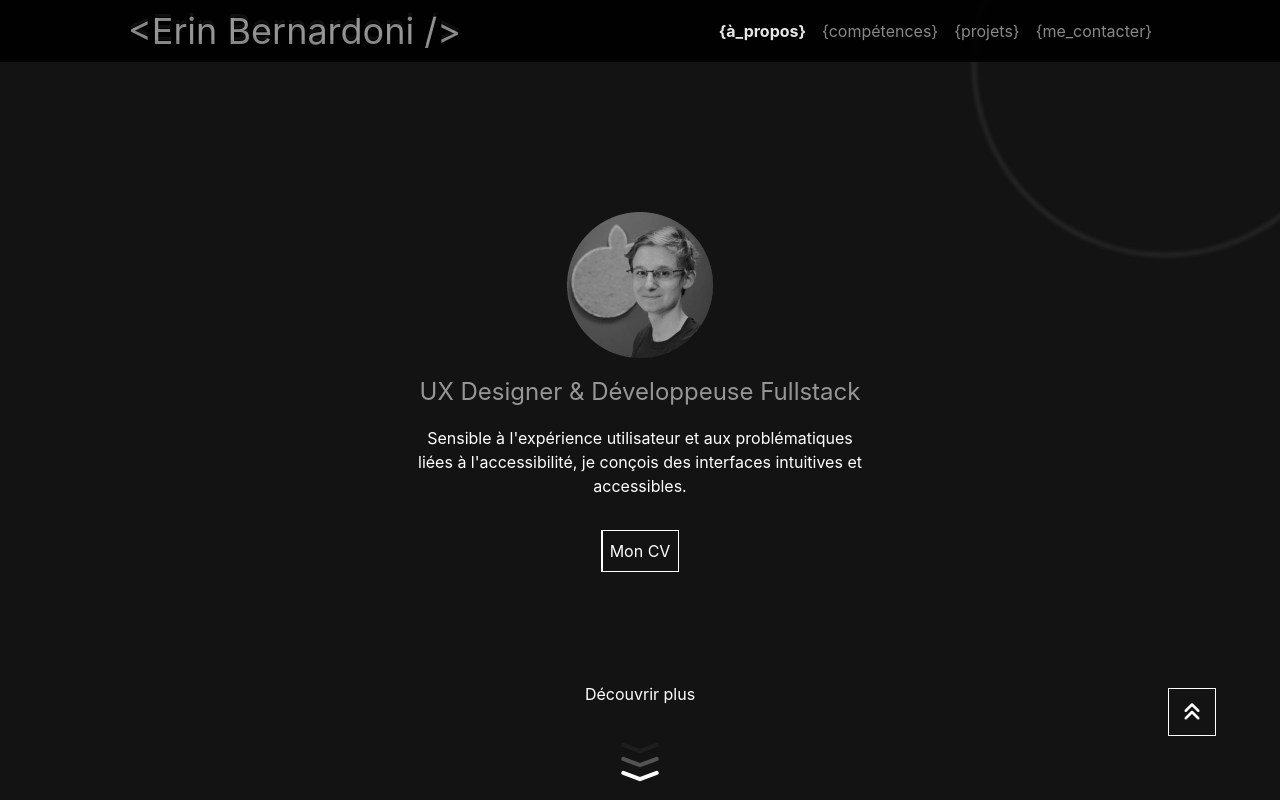
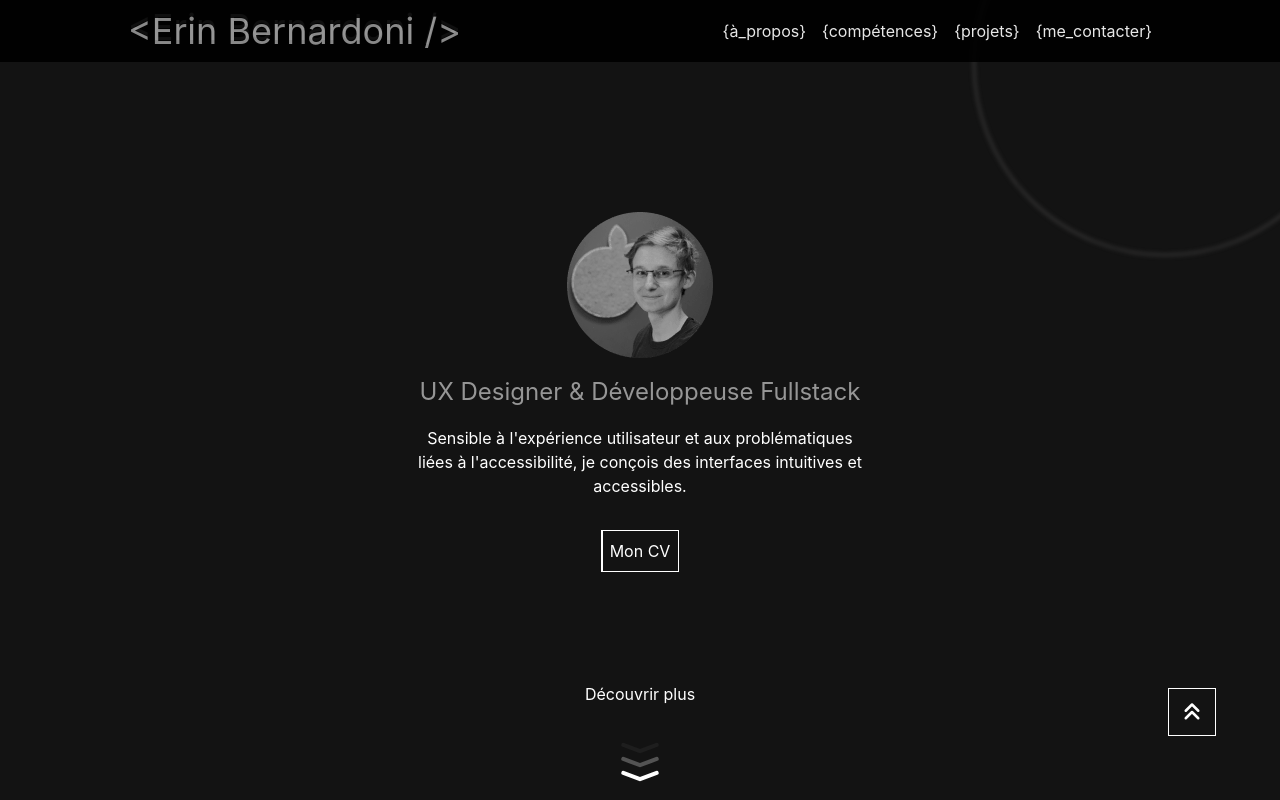
Before and after one commit to Jin-gie/portfolio, a React (Create React App) app: page / in a window 1280 px wide. Shown: the top 800 px of the page. Built offline with nearby package versions, Linux system fonts and the light colour scheme.

Commit message:
Spy on nav links

```diff
--- a/src/components/Nav/Nav.jsx
+++ b/src/components/Nav/Nav.jsx
@@ -2,7 +2,7 @@ import React, { useState, useEffect, useRef } from 'react'
 import "./Nav.css";
 import { useNavigate } from 'react-router-dom';
 import { Link as LinkNav } from 'react-router-dom';
-import { Link as LinkScroll } from 'react-scroll';
+import { Link as LinkScroll, Events, scrollSpy } from 'react-scroll';
 
 function Nav(props) {
   const [selected, setSelected] = useState(0);
@@ -38,6 +38,27 @@ function Nav(props) {
   //   };
   // }, [props.sections]);
 
+  useEffect(() => {
+    // Registering the 'begin' event and logging it to the console when triggered.
+    Events.scrollEvent.register('begin', (to, element) => {
+      console.log('begin', to, element);
+    });
+
+    // Registering the 'end' event and logging it to the console when triggered.
+    Events.scrollEvent.register('end', (to, element) => {
+      console.log('end', to, element);
+    });
+
+    // Updating scrollSpy when the component mounts.
+    scrollSpy.update();
+
+    // Returning a cleanup function to remove the registered events when the component unmounts.
+    return () => {
+      Events.scrollEvent.remove('begin');
+      Events.scrollEvent.remove('end');
+    };
+  }, []);
+
   console.log(props.sections)
 
   return (
@@ -55,9 +76,15 @@ function Nav(props) {
                 to={section.ref}
                 key={index}
                 id={`nav-${index}`}
-                className={selected === index ? "nav_selected nav_item hover:cursor-pointer" : "nav_unselected nav_item hover:cursor-pointer"}
+                // className={selected === index ? "nav_selected nav_item hover:cursor-pointer" : "nav_unselected nav_item hover:cursor-pointer"}
+                className='nav_item hover:cursor-pointer'
                 smooth={true}
                 duration={500}
+                spy={true}
+                activeClass={"nav_selected"}
+                spyThrottle={500}
+                hashSpy={true}
+                offset={-75}
               >
                 {section.to_display}
               </LinkScroll>
```
